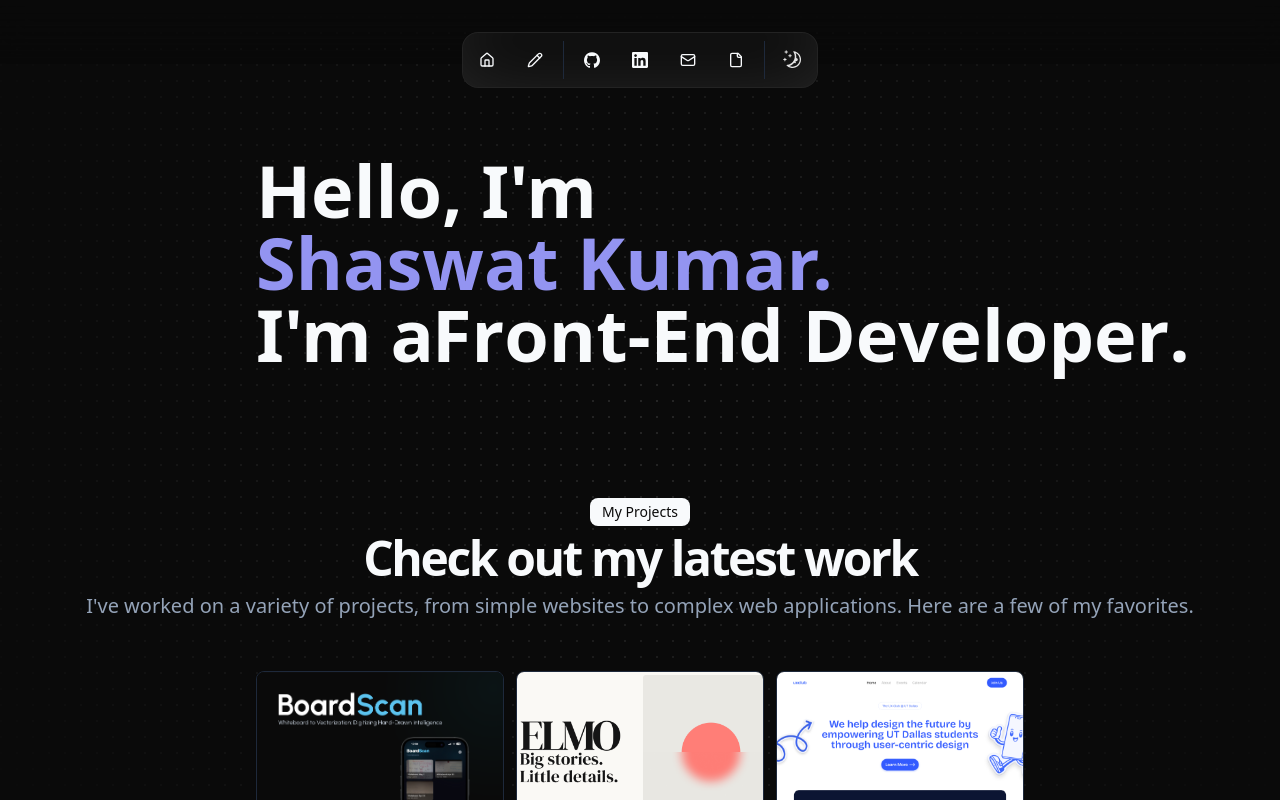
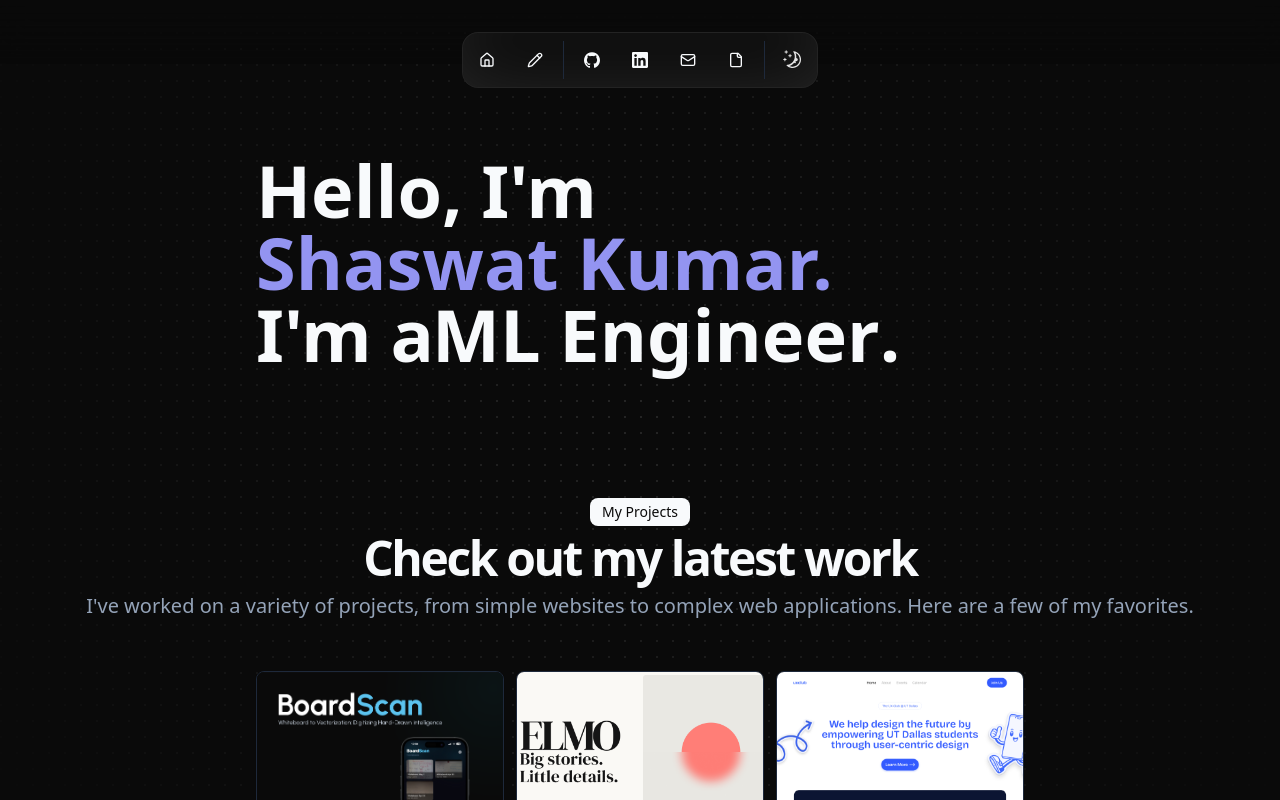
Before and after one commit to kumarshaswat/react-portfolio, a Next.js app: page / in a window 1280 px wide. Shown: the top 800 px of the page. Built offline with nearby package versions, Linux system fonts and the light colour scheme.

Commit message:
updated intro words and added resume redirect

```diff
--- a/src/app/page.tsx
+++ b/src/app/page.tsx
@@ -26,12 +26,14 @@ export default function Home() {
             <FlipWords
               className="text-7xl font-bold text-[#0a0a0a] dark:text-[#f8fafc] pl-[11rem]"
               words={[
-                "Full-Stack Developer.",
+                "AI Engineer.",
+                "ML Engineer.",
+                "Software Developer.",
                 "Front-End Developer.",
-                "AI Engineer.",
                 "Web Developer.",
-                "CS Student.",
+                "CS Graduate Student.",
                 "UX Designer.",
+                "Hackathon Winner.",
                 "Problem Solver.",
                 "Tech Enthusiast.",
                 "Team Leader.",
--- /dev/null
+++ b/src/app/resume/page.tsx
@@ -0,0 +1,7 @@
+import { redirect } from "next/navigation";
+
+export default function ResumePage() {
+  redirect(
+    "https://drive.google.com/file/d/1tWGevO8EvLsHI8S4U2Y-R3x2QDxIhFVV/view",
+  );
+}
```
